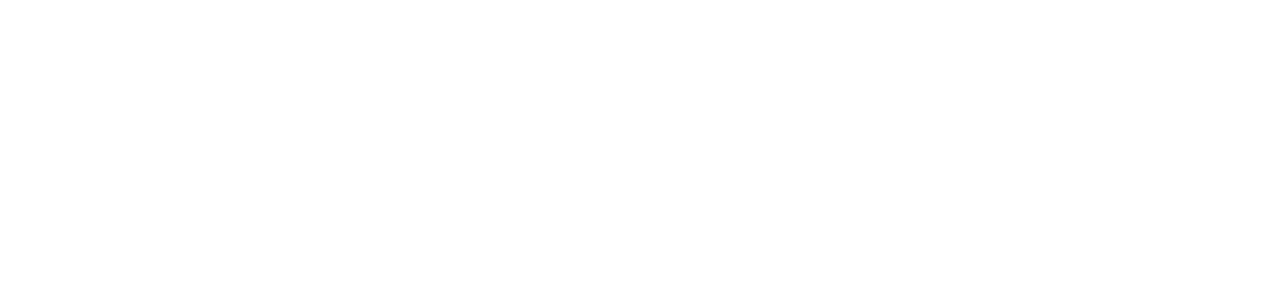
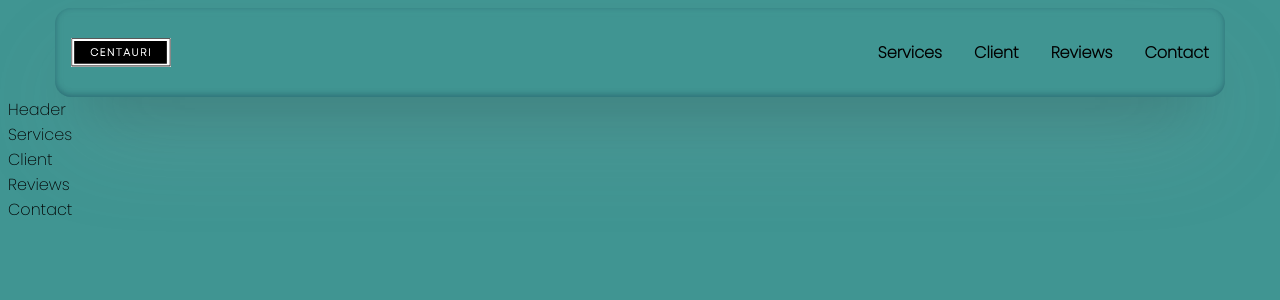
Before and after one commit to centauricoder01/Landing-page, a React (Create React App) app: page / in a window 1280 px wide. Shown: the top 300 px of the page. Built offline with nearby package versions, Linux system fonts and the light colour scheme.

Commit message:
Navbar Done

```diff
--- a/package.json
+++ b/package.json
@@ -8,6 +8,7 @@
     "@testing-library/user-event": "^13.5.0",
     "react": "^18.2.0",
     "react-dom": "^18.2.0",
+    "react-icons": "^4.10.1",
     "react-scripts": "5.0.1",
     "web-vitals": "^2.1.4"
   },
--- a/src/App.js
+++ b/src/App.js
@@ -1,9 +1,19 @@
 import Navbar from "./Pages/Navbar";
+import Header from "./Pages/Header";
+import Services from "./Pages/Services";
+import Client from "./Pages/Client";
+import Reviews from "./Pages/Reviews";
+import Contact from "./Pages/Contact";
 
 function App() {
   return (
     <>
       <Navbar />
+      <Header />
+      <Services />
+      <Client />
+      <Reviews />
+      <Contact />
     </>
   );
 }
--- a/src/CSS/Navbar.css
+++ b/src/CSS/Navbar.css
@@ -0,0 +1,183 @@
+.main-navbar-div {
+  display: flex;
+  justify-content: space-between;
+  align-items: center;
+  padding: 1rem;
+  background: transparent;
+  backdrop-filter: blur(4px);
+  position: sticky;
+  top: 0;
+  left: 0;
+  width: 90%;
+  z-index: 100;
+  margin: auto;
+  border-radius: 1rem;
+  box-shadow: rgba(148, 148, 148, 0.25) 0px 50px 100px -20px,
+    rgba(0, 0, 0, 0.3) 0px 30px 60px -30px,
+    rgba(10, 37, 64, 0.35) 0px -2px 6px 0px inset;
+}
+
+.navbar-inner-div {
+  display: flex;
+  justify-content: center;
+  align-items: center;
+  gap: 2rem;
+}
+
+.navbar-inner-div p {
+  cursor: pointer;
+  font-weight: bolder;
+  transition: 1s box-shadow;
+}
+
+
+.navbar-inner-div p:hover {
+  box-shadow: 0 5px 35px 0px rgba(0, 0, 0, 0.1);
+}
+
+.navbar-inner-div p:hover::before,
+.navbar-inner-div p:hover::after {
+  display: block;
+  content: "";
+  position: absolute;
+  width: 20px;
+  height: 20px;
+  background: #fda8cf;
+  border-radius: 75px;
+  z-index: -1;
+  animation: 1s clockwise infinite;
+}
+
+.navbar-inner-div p:hover:after {
+  background: #f3ce5e;
+  animation: 2s counterclockwise infinite;
+}
+
+@keyframes clockwise {
+  0% {
+    top: -5px;
+    left: 0;
+  }
+  12% {
+    top: -2px;
+    left: 2px;
+  }
+  25% {
+    top: 0;
+    left: 5px;
+  }
+  37% {
+    top: 2px;
+    left: 2px;
+  }
+  50% {
+    top: 5px;
+    left: 0;
+  }
+  62% {
+    top: 2px;
+    left: -2px;
+  }
+  75% {
+    top: 0;
+    left: -5px;
+  }
+  87% {
+    top: -2px;
+    left: -2px;
+  }
+  100% {
+    top: -5px;
+    left: 0;
+  }
+}
+
+@keyframes counterclockwise {
+  0% {
+    top: -5px;
+    right: 0;
+  }
+  12% {
+    top: -2px;
+    right: 2px;
+  }
+  25% {
+    top: 0;
+    right: 5px;
+  }
+  37% {
+    top: 2px;
+    right: 2px;
+  }
+  50% {
+    top: 5px;
+    right: 0;
+  }
+  62% {
+    top: 2px;
+    right: -2px;
+  }
+  75% {
+    top: 0;
+    right: -5px;
+  }
+  87% {
+    top: -2px;
+    right: -2px;
+  }
+  100% {
+    top: -5px;
+    right: 0;
+  }
+}
+
+/* RESPONSIVE START FROM HERE  */
+
+.hide-responsive-navbar-div {
+  display: none;
+}
+
+.main-navbar-menu {
+  display: none;
+}
+
+
+.responsive-navbar-div {
+  border-radius: 1rem;
+  display: flex;
+  flex-direction: column;
+  align-items: left;
+  justify-content: center;
+  padding: 1rem;
+  background: transparent;
+  backdrop-filter: blur(12px);
+  box-shadow: rgba(0, 0, 0, 0.07) 0px 1px 2px, rgba(0, 0, 0, 0.07) 0px 2px 4px,
+    rgba(0, 0, 0, 0.07) 0px 4px 8px, rgba(0, 0, 0, 0.07) 0px 8px 16px,
+    rgba(0, 0, 0, 0.07) 0px 16px 32px, rgba(0, 0, 0, 0.07) 0px 32px 64px;
+  position: fixed;
+  z-index: 1000;
+  top: 10px;
+  width: 87%;
+}
+
+.responsive-navbar-div p {
+  cursor: pointer;
+  font-weight: bolder;
+}
+.responsive-icons {
+  display: flex;
+  justify-content: space-between;
+  align-items: center;
+}
+
+/* MEDIA QUERY START FROM HERE */
+
+@media only screen and (max-width: 426px) {
+  .main-navbar-menu {
+    display: block;
+    cursor: pointer;
+  }
+  .navbar-inner-div {
+    display: none;
+  }
+}
--- /dev/null
+++ b/src/Pages/Client.jsx
@@ -0,0 +1,9 @@
+import React from 'react'
+
+const Client = () => {
+  return (
+    <div>Client</div>
+  )
+}
+
+export default Client
--- /dev/null
+++ b/src/Pages/Contact.jsx
@@ -0,0 +1,7 @@
+import React from "react";
+
+const Contact = () => {
+  return <div>Contact</div>;
+};
+
+export default Contact;
--- /dev/null
+++ b/src/Pages/Header.jsx
@@ -0,0 +1,9 @@
+import React from 'react'
+
+const Header = () => {
+  return (
+    <div>Header</div>
+  )
+}
+
+export default Header
--- a/src/Pages/Navbar.jsx
+++ b/src/Pages/Navbar.jsx
@@ -1,9 +1,49 @@
-import React from 'react'
+import React, { useState } from "react";
+import logo from "../Assets/logo.png";
+import "../CSS/Navbar.css";
+import { BsMenuButtonWideFill } from "react-icons/bs";
+import { GiCrossedBones } from "react-icons/gi";
 
 const Navbar = () => {
+  const [show, setShow] = useState("hide-responsive-navbar-div");
+
+  const handleChange = () => {
+    if (show === "responsive-navbar-div") {
+      setShow("hide-responsive-navbar-div");
+    } else {
+      setShow("responsive-navbar-div");
+    }
+  };
   return (
-    <div></div>
-  )
-}
+    <>
+      <div className="main-navbar-div">
+        <img src={logo} alt="logo" width={100} />
+        <div className="navbar-inner-div">
+          <p>Services</p>
+          <p>Client</p>
+          <p>Reviews</p>
+          <p>Contact</p>
+        </div>
+        <BsMenuButtonWideFill
+          size={30}
+          className="main-navbar-menu"
+          onClick={handleChange}
+        />
+      </div>
 
-export default Navbar
+      {/* RESPONSIVE NAVBAR START FROM HERE  */}
+      <div className={show}>
+        <div className="responsive-icons">
+          <img src={logo} alt="logo" width={100} />
+          <GiCrossedBones onClick={handleChange} />
+        </div>
+        <p>Services</p>
+        <p>Client</p>
+        <p>Reviews</p>
+        <p>Contact</p>
+      </div>
+    </>
+  );
+};
+
+export default Navbar;
--- /dev/null
+++ b/src/Pages/Reviews.jsx
@@ -0,0 +1,9 @@
+import React from 'react'
+
+const Reviews = () => {
+  return (
+    <div>Reviews</div>
+  )
+}
+
+export default Reviews
--- /dev/null
+++ b/src/Pages/Services.jsx
@@ -0,0 +1,9 @@
+import React from 'react'
+
+const Services = () => {
+  return (
+    <div>Services</div>
+  )
+}
+
+export default Services
--- a/src/index.css
+++ b/src/index.css
@@ -1,4 +1,5 @@
-@import url('https://fonts.googleapis.com/css2?family=Montserrat:wght@300&family=Poppins:wght@100;200&display=swap');
+@import url("https://fonts.googleapis.com/css2?family=Montserrat:wght@300&family=Poppins:wght@100;200&display=swap");
 body {
-  font-family: 'Poppins', sans-serif;
+  font-family: "Poppins", sans-serif;
+  background-color: #409592;
 }
```
Also changed, not shown: src/Assets/logo.png (added), 1 other file (tests, documents, lock files or other folders).
